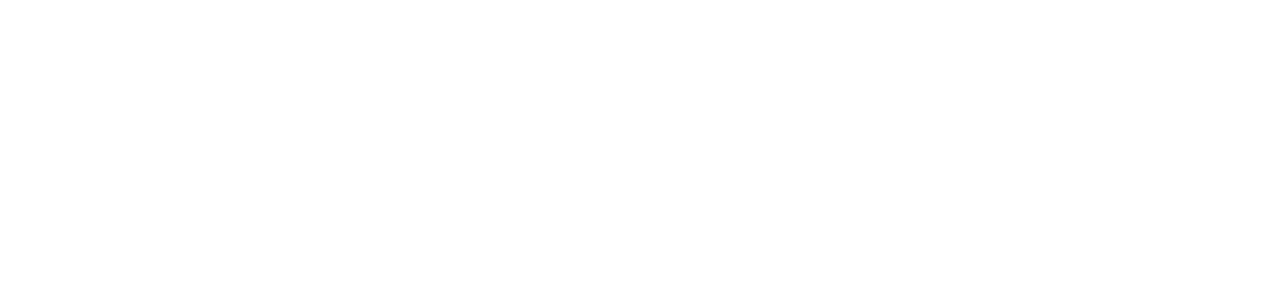
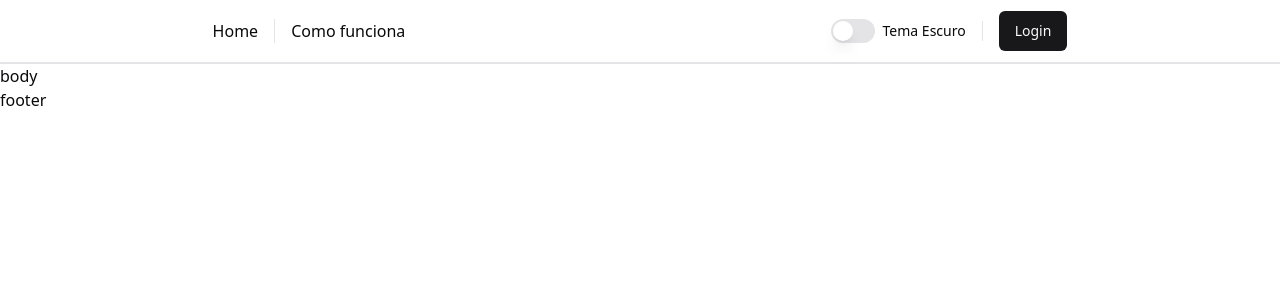
Before and after one commit to lucasd09/case, a Next.js app: page / in a window 1280 px wide. Shown: the top 300 px of the page. Built offline with nearby package versions, Linux system fonts and the light colour scheme.

Commit message:
(feat) - navbar

```diff
--- a/app/layout.tsx
+++ b/app/layout.tsx
@@ -1,9 +1,10 @@
 import type { Metadata } from "next";
 import "./globals.css";
+import { ThemeProvider } from "@/components/theme-provider";
 
 export const metadata: Metadata = {
-  title: "Create Next App",
-  description: "Generated by create next app",
+  title: "Case",
+  description: "Your Showcase",
 };
 
 export default function RootLayout({
@@ -12,8 +13,20 @@ export default function RootLayout({
   children: React.ReactNode;
 }) {
   return (
-    <html lang="en">
-      <body>{children}</body>
-    </html>
+    <>
+      <html lang="en" suppressHydrationWarning>
+        <head />
+        <body>
+          <ThemeProvider
+            attribute="class"
+            defaultTheme="system"
+            enableSystem
+            disableTransitionOnChange
+          >
+            {children}
+          </ThemeProvider>
+        </body>
+      </html>
+    </>
   );
 }
--- a/app/page.tsx
+++ b/app/page.tsx
@@ -1,3 +1,34 @@
+import { Button } from "@/components/ui/button";
+import { Separator } from "@/components/ui/separator";
+import { ThemeSwitch } from "@/components/ui/theme-switch";
+
 export default function Home() {
-  return <div></div>;
+  return (
+    <div>
+      <div className="h-16 border-b-2 flex items-center justify-around">
+        <ul className="flex space-x-4">
+          <li>
+            <a href="" className="">
+              Home
+            </a>
+          </li>
+          <li>
+            <Separator orientation="vertical" />
+          </li>
+          <li>
+            <a href="#" className="">
+              Como funciona
+            </a>
+          </li>
+        </ul>
+        <div className="flex h-5 items-center space-x-4 text-sm">
+          <ThemeSwitch />
+          <Separator orientation="vertical" />
+          <Button>Login</Button>
+        </div>
+      </div>
+      <div>body</div>
+      <div>footer</div>
+    </div>
+  );
 }
--- /dev/null
+++ b/components/theme-provider.tsx
@@ -0,0 +1,9 @@
+"use client";
+
+import * as React from "react";
+import { ThemeProvider as NextThemesProvider } from "next-themes";
+import { type ThemeProviderProps } from "next-themes/dist/types";
+
+export function ThemeProvider({ children, ...props }: ThemeProviderProps) {
+  return <NextThemesProvider {...props}>{children}</NextThemesProvider>;
+}
--- /dev/null
+++ b/components/ui/button.tsx
@@ -0,0 +1,56 @@
+import * as React from "react"
+import { Slot } from "@radix-ui/react-slot"
+import { cva, type VariantProps } from "class-variance-authority"
+
+import { cn } from "@/lib/utils"
+
+const buttonVariants = cva(
+  "inline-flex items-center justify-center whitespace-nowrap rounded-md text-sm font-medium ring-offset-background transition-colors focus-visible:outline-none focus-visible:ring-2 focus-visible:ring-ring focus-visible:ring-offset-2 disabled:pointer-events-none disabled:opacity-50",
+  {
+    variants: {
+      variant: {
+        default: "bg-primary text-primary-foreground hover:bg-primary/90",
+        destructive:
+          "bg-destructive text-destructive-foreground hover:bg-destructive/90",
+        outline:
+          "border border-input bg-background hover:bg-accent hover:text-accent-foreground",
+        secondary:
+          "bg-secondary text-secondary-foreground hover:bg-secondary/80",
+        ghost: "hover:bg-accent hover:text-accent-foreground",
+        link: "text-primary underline-offset-4 hover:underline",
+      },
+      size: {
+        default: "h-10 px-4 py-2",
+        sm: "h-9 rounded-md px-3",
+        lg: "h-11 rounded-md px-8",
+        icon: "h-10 w-10",
+      },
+    },
+    defaultVariants: {
+      variant: "default",
+      size: "default",
+    },
+  }
+)
+
+export interface ButtonProps
+  extends React.ButtonHTMLAttributes<HTMLButtonElement>,
+    VariantProps<typeof buttonVariants> {
+  asChild?: boolean
+}
+
+const Button = React.forwardRef<HTMLButtonElement, ButtonProps>(
+  ({ className, variant, size, asChild = false, ...props }, ref) => {
+    const Comp = asChild ? Slot : "button"
+    return (
+      <Comp
+        className={cn(buttonVariants({ variant, size, className }))}
+        ref={ref}
+        {...props}
+      />
+    )
+  }
+)
+Button.displayName = "Button"
+
+export { Button, buttonVariants }
--- /dev/null
+++ b/components/ui/label.tsx
@@ -0,0 +1,26 @@
+"use client"
+
+import * as React from "react"
+import * as LabelPrimitive from "@radix-ui/react-label"
+import { cva, type VariantProps } from "class-variance-authority"
+
+import { cn } from "@/lib/utils"
+
+const labelVariants = cva(
+  "text-sm font-medium leading-none peer-disabled:cursor-not-allowed peer-disabled:opacity-70"
+)
+
+const Label = React.forwardRef<
+  React.ElementRef<typeof LabelPrimitive.Root>,
+  React.ComponentPropsWithoutRef<typeof LabelPrimitive.Root> &
+    VariantProps<typeof labelVariants>
+>(({ className, ...props }, ref) => (
+  <LabelPrimitive.Root
+    ref={ref}
+    className={cn(labelVariants(), className)}
+    {...props}
+  />
+))
+Label.displayName = LabelPrimitive.Root.displayName
+
+export { Label }
--- /dev/null
+++ b/components/ui/separator.tsx
@@ -0,0 +1,31 @@
+"use client"
+
+import * as React from "react"
+import * as SeparatorPrimitive from "@radix-ui/react-separator"
+
+import { cn } from "@/lib/utils"
+
+const Separator = React.forwardRef<
+  React.ElementRef<typeof SeparatorPrimitive.Root>,
+  React.ComponentPropsWithoutRef<typeof SeparatorPrimitive.Root>
+>(
+  (
+    { className, orientation = "horizontal", decorative = true, ...props },
+    ref
+  ) => (
+    <SeparatorPrimitive.Root
+      ref={ref}
+      decorative={decorative}
+      orientation={orientation}
+      className={cn(
+        "shrink-0 bg-border",
+        orientation === "horizontal" ? "h-[1px] w-full" : "h-full w-[1px]",
+        className
+      )}
+      {...props}
+    />
+  )
+)
+Separator.displayName = SeparatorPrimitive.Root.displayName
+
+export { Separator }
--- /dev/null
+++ b/components/ui/switch.tsx
@@ -0,0 +1,29 @@
+"use client"
+
+import * as React from "react"
+import * as SwitchPrimitives from "@radix-ui/react-switch"
+
+import { cn } from "@/lib/utils"
+
+const Switch = React.forwardRef<
+  React.ElementRef<typeof SwitchPrimitives.Root>,
+  React.ComponentPropsWithoutRef<typeof SwitchPrimitives.Root>
+>(({ className, ...props }, ref) => (
+  <SwitchPrimitives.Root
+    className={cn(
+      "peer inline-flex h-6 w-11 shrink-0 cursor-pointer items-center rounded-full border-2 border-transparent transition-colors focus-visible:outline-none focus-visible:ring-2 focus-visible:ring-ring focus-visible:ring-offset-2 focus-visible:ring-offset-background disabled:cursor-not-allowed disabled:opacity-50 data-[state=checked]:bg-primary data-[state=unchecked]:bg-input",
+      className
+    )}
+    {...props}
+    ref={ref}
+  >
+    <SwitchPrimitives.Thumb
+      className={cn(
+        "pointer-events-none block h-5 w-5 rounded-full bg-background shadow-lg ring-0 transition-transform data-[state=checked]:translate-x-5 data-[state=unchecked]:translate-x-0"
+      )}
+    />
+  </SwitchPrimitives.Root>
+))
+Switch.displayName = SwitchPrimitives.Root.displayName
+
+export { Switch }
--- /dev/null
+++ b/components/ui/theme-switch.tsx
@@ -0,0 +1,15 @@
+"use client";
+import { Label } from "./label";
+import { Switch } from "./switch";
+import { useTheme } from "next-themes";
+
+export function ThemeSwitch() {
+  const { setTheme } = useTheme();
+
+  return (
+    <div className="flex items-center space-x-2">
+      <Switch id="theme-switch" onCheckedChange={() => setTheme("light")} />
+      <Label htmlFor="theme-switch">Tema Escuro</Label>
+    </div>
+  );
+}
--- a/package.json
+++ b/package.json
@@ -9,10 +9,15 @@
     "lint": "next lint"
   },
   "dependencies": {
+    "@radix-ui/react-label": "^2.0.2",
+    "@radix-ui/react-separator": "^1.0.3",
+    "@radix-ui/react-slot": "^1.0.2",
+    "@radix-ui/react-switch": "^1.0.3",
     "class-variance-authority": "^0.7.0",
     "clsx": "^2.0.0",
     "lucide-react": "^0.292.0",
     "next": "14.0.3",
+    "next-themes": "^0.2.1",
     "react": "^18",
     "react-dom": "^18",
     "tailwind-merge": "^2.0.0",
```
Also changed, not shown: 1 other file (tests, documents, lock files or other folders).
